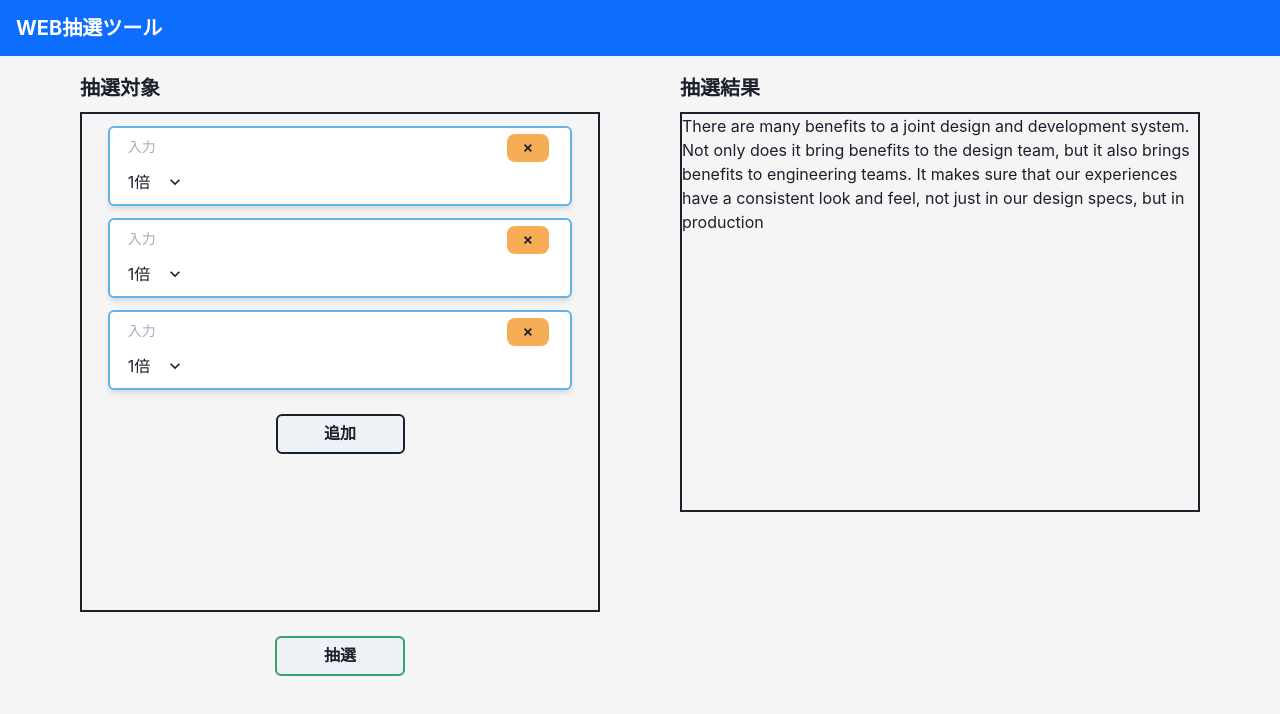
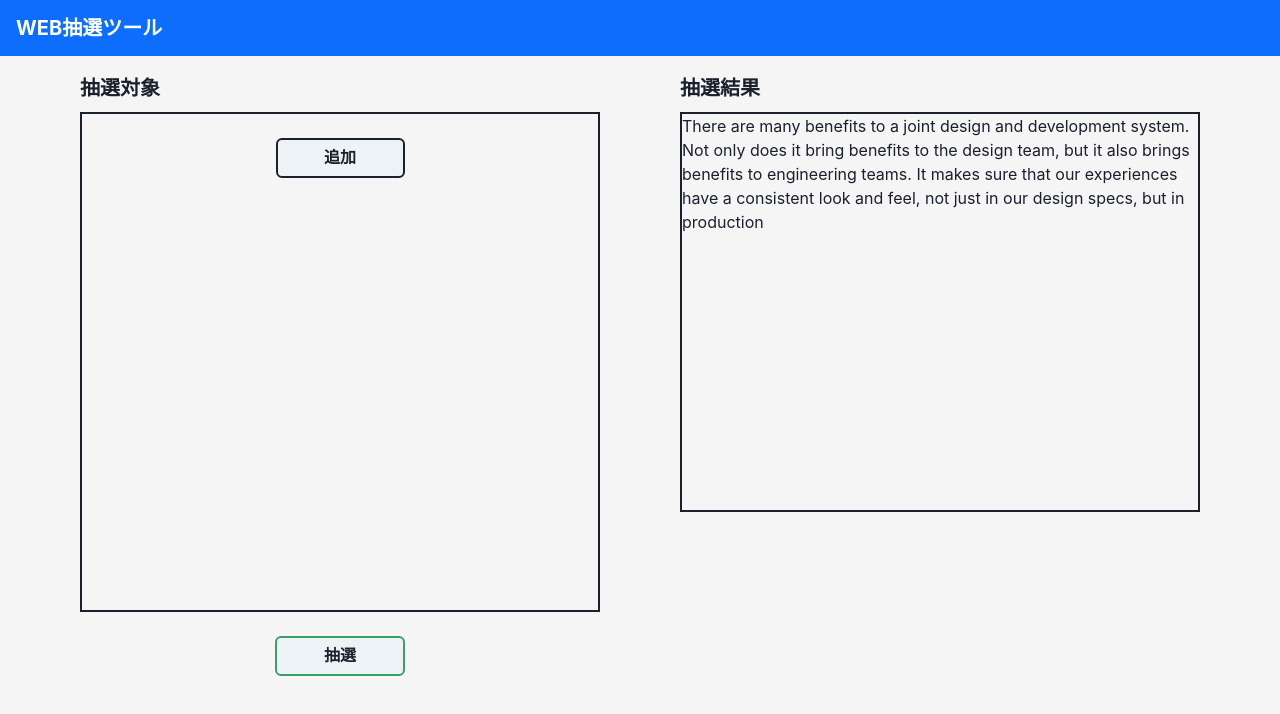
Before and after one commit to mojako1195/lottery_tool, a React (Create React App) app: page / in a window 1280 px wide. Shown: the top 714 px of the page. Built offline with nearby package versions, Linux system fonts and the light colour scheme.

Commit message:
リスト追加・削除処理

```diff
--- a/src/App.tsx
+++ b/src/App.tsx
@@ -10,25 +10,29 @@ import {
   Select,
   Text,
 } from "@chakra-ui/react";
-import { useState } from "react";
-
-import type { ChusenList } from "./types/chusenList";
+import { useState, useCallback } from "react";
+import { useChusenList } from "./hooks/useChusenList";
 
 export const App = () => {
-  const listA: ChusenList = {
-    title: "A",
-    omomi: 1,
+  // カスタムフックから取得
+  const { chusens, addChusen, deleteChusen } = useChusenList();
+
+  // 削除ボタン
+  const onClickDelete = useCallback(
+    (index: number) => {
+      deleteChusen(index);
+    },
+    [deleteChusen]
+  );
+
+  // 追加ボタン
+  const onClickAdd = () => {
+    addChusen("", 1);
   };
-  const listB: ChusenList = {
-    title: "AA",
-    omomi: 2,
+
+  const scrollBoxStyles = {
+    overflow: "auto",
   };
-  const listC: ChusenList = {
-    title: "AAA",
-    omomi: 3,
-  };
-  const lists: ChusenList[] = [listA, listB, listC];
-  const [chusenLists, setChusenLists] = useState<ChusenList[]>(lists);
 
   return (
     <>
@@ -47,8 +51,15 @@ export const App = () => {
             <Heading as="h4" size="md">
               抽選対象
             </Heading>
-            <Box p={0} mt={3} w="100%" h="500" border="2px">
-              {chusenLists.map((chusenList) => (
+            <Box
+              p={0}
+              mt={3}
+              w="100%"
+              h="500"
+              border="2px"
+              sx={scrollBoxStyles}
+            >
+              {chusens.map((chusen, index) => (
                 <Center>
                   <Box
                     p={1.5}
@@ -62,8 +73,8 @@ export const App = () => {
                     bg="white"
                   >
                     <Input
-                      variant="unstyled"
-                      placeholder="入力"
+                      variant="flushed"
+                      placeholder={chusen.title}
                       size="sm"
                       w="80%"
                       mt={-1.5}
@@ -75,6 +86,7 @@ export const App = () => {
                       rounded="lg"
                       bg="orange.300"
                       _hover={{ bg: "orange.200" }}
+                      onClick={() => onClickDelete(index)}
                     >
                       ×
                     </Button>
@@ -88,8 +100,14 @@ export const App = () => {
                   </Box>
                 </Center>
               ))}
-              <Center mt={6}>
-                <Button w="25%" h="10" border="2px" borderRadius="md">
+              <Center mt={6} mb={3}>
+                <Button
+                  w="25%"
+                  h="10"
+                  border="2px"
+                  borderRadius="md"
+                  onClick={onClickAdd}
+                >
                   追加
                 </Button>
               </Center>
--- /dev/null
+++ b/src/hooks/useChusenList.ts
@@ -0,0 +1,34 @@
+import { useCallback, useState } from "react";
+
+import type { ChusenList } from "../types/chusenList";
+
+export const useChusenList = () => {
+  // リスト一覧
+  const [chusens, setChusens] = useState<ChusenList[]>([]);
+
+  // リスト追加
+  const addChusen = useCallback(
+    (title: string, omomi: number) => {
+      const newChusens = [...chusens];
+      const chusen: ChusenList = {
+        title: title,
+        omomi: omomi,
+      };
+      newChusens.push(chusen);
+      setChusens(newChusens);
+    },
+    [chusens]
+  );
+
+  // リスト削除
+  const deleteChusen = useCallback(
+    (index: number) => {
+      const newChusenLists = [...chusens];
+      newChusenLists.splice(index, 1);
+      setChusens(newChusenLists);
+    },
+    [chusens]
+  );
+
+  return { chusens, addChusen, deleteChusen };
+};
```
